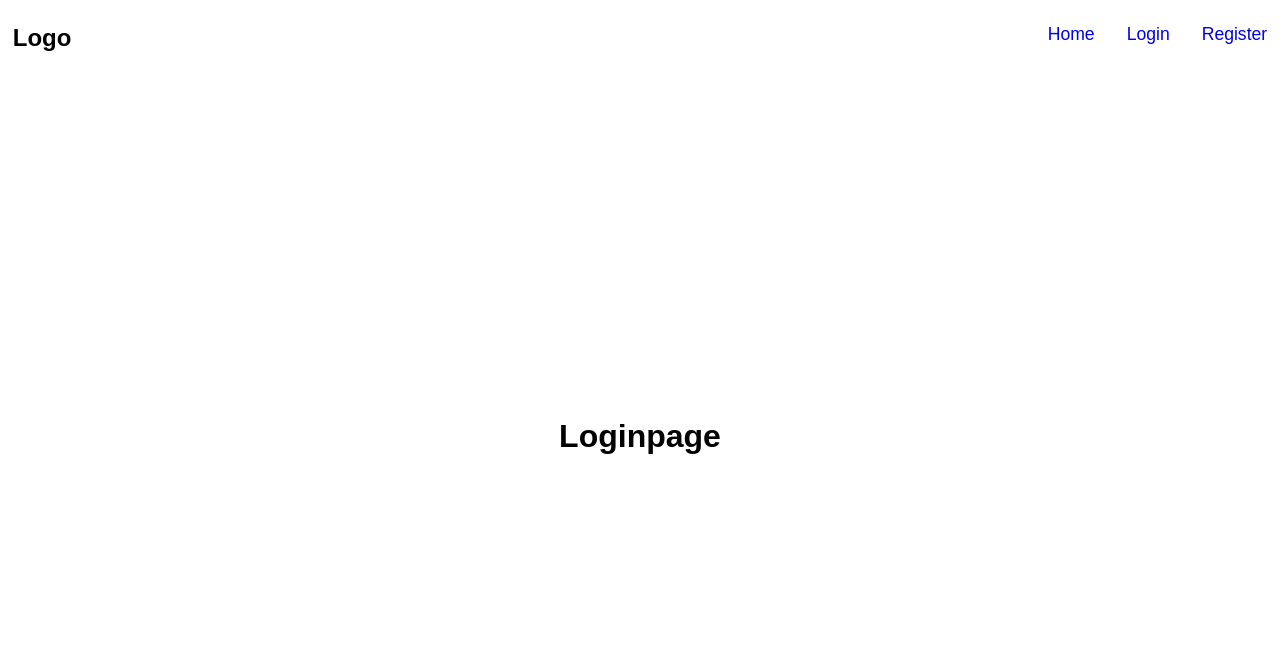
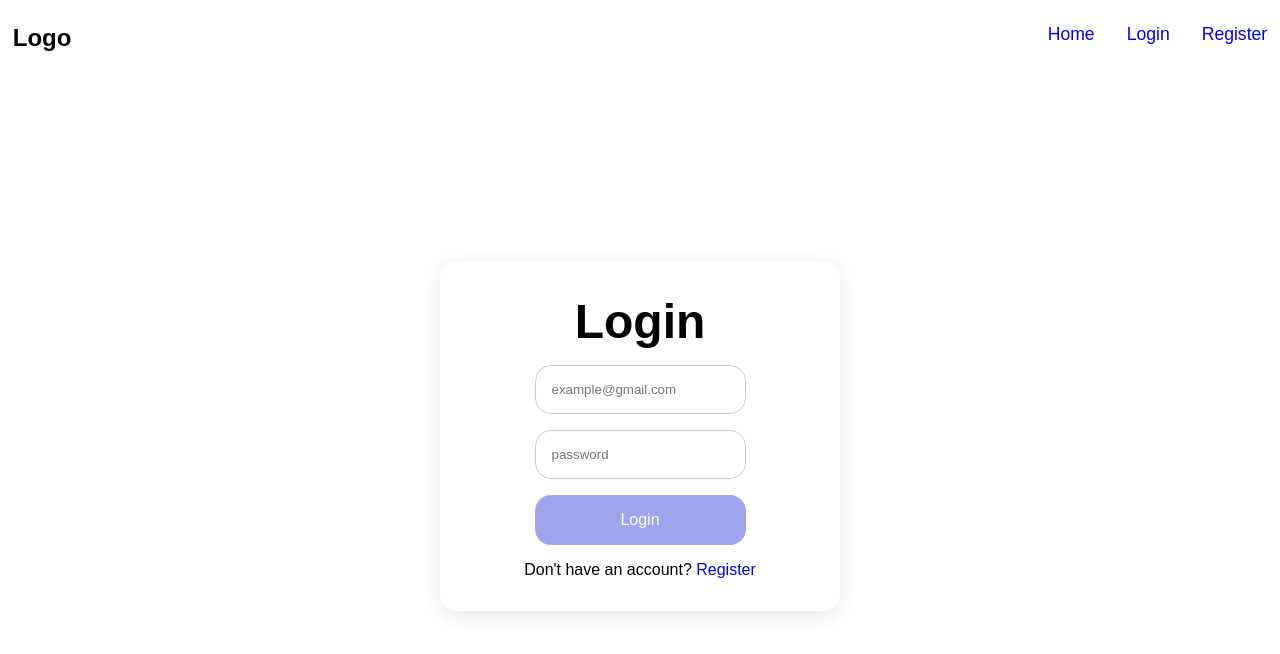
Before and after one commit to gemushka-dev/ws-rooms, a React (Vite) app in the folder frontend/: page /login in a window 1280 px wide. Shown: the top 654 px of the page. Built offline with nearby package versions, Linux system fonts and the light colour scheme.

Commit message:
feat(login): create LoginPage component

```diff
--- a/frontend/src/pages/Loginpage.tsx
+++ b/frontend/src/pages/Loginpage.tsx
@@ -1,3 +1,41 @@
+import { useRef } from "react";
+import { Link } from "react-router";
+import { createLoginHandler } from "../handlers/loginHandler";
+import styles from "../style/register.module.css";
+
 export const Loginpage = () => {
-  return <h1>Loginpage</h1>;
+  const emailRef = useRef<HTMLInputElement>(null);
+  const passwordRef = useRef<HTMLInputElement>(null);
+
+  const loginHandler = createLoginHandler({ emailRef, passwordRef });
+  return (
+    <>
+      <section className={styles.register__section}>
+        <h1 className={styles.register__title}>Login</h1>
+        <form onSubmit={loginHandler} className={styles.register__form}>
+          <input
+            className={styles.form__input}
+            type="email"
+            placeholder="example@gmail.com"
+            ref={emailRef}
+            required
+          />
+          <input
+            className={styles.form__input}
+            type="password"
+            placeholder="password"
+            min={8}
+            ref={passwordRef}
+            required
+          />
+          <button className={styles.form__button}>Login</button>
+        </form>
+        <div>
+          <span>
+            Don't have an account? <Link to="/register">Register</Link>
+          </span>
+        </div>
+      </section>
+    </>
+  );
 };
```
